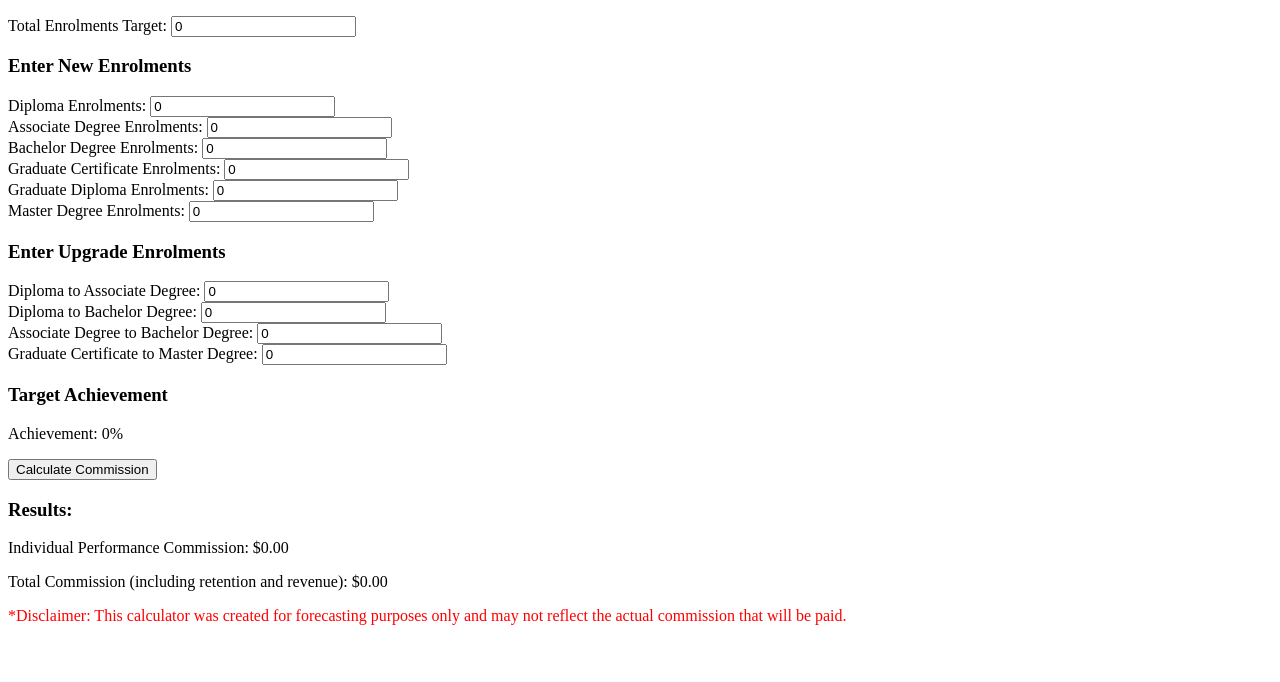
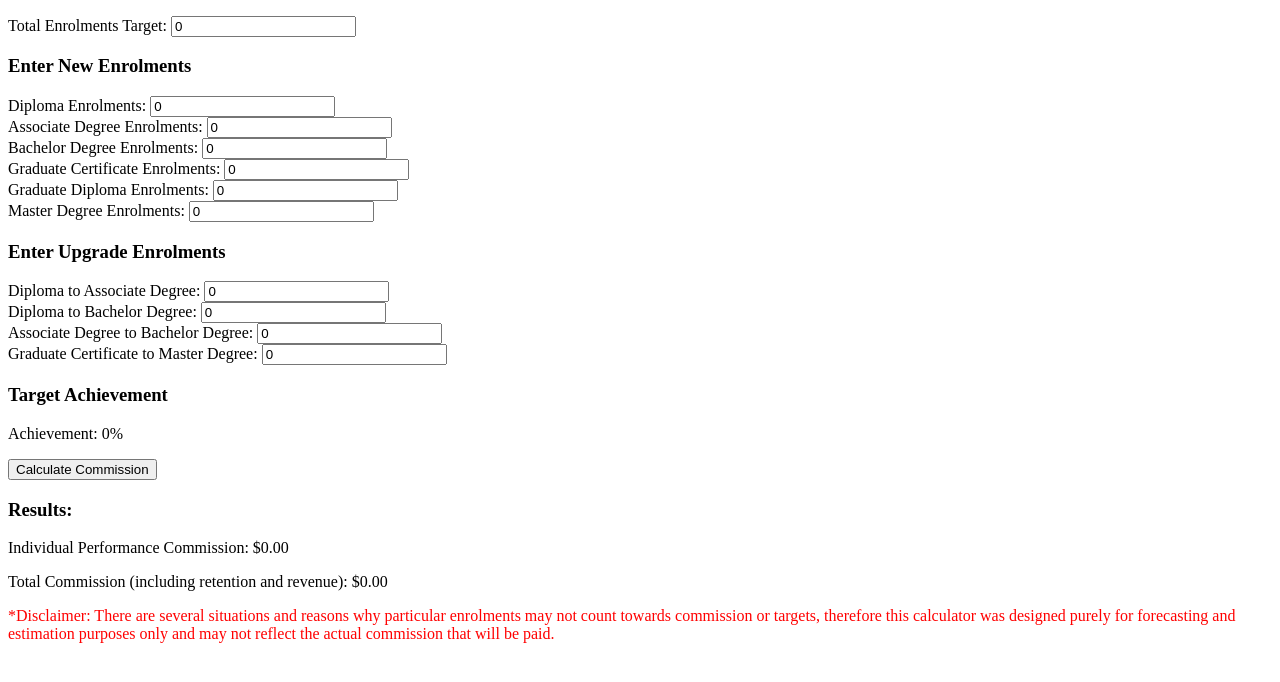
Before and after one commit to alastairgab/ccalc, a plain HTML site: page index.html in a window 1280 px wide. Shown: the part 92-774 px from the top of the page. Drawn offline with Linux system fonts and the light colour scheme.

Commit message:
Update index.html

```diff
--- a/index.html
+++ b/index.html
@@ -65,7 +65,7 @@
     <p id="individualPerformance">Individual Performance Commission: $0.00</p>
     <p id="totalCommission">Total Commission (including retention and revenue): $0.00</p>
 
-    <p style="color: red;">*Disclaimer: This calculator was created for forecasting purposes only and may not reflect the actual commission that will be paid.</p>
+    <p style="color: red;">*Disclaimer: There are several situations and reasons why particular enrolments may not count towards commission or targets, therefore this calculator was designed purely for forecasting and estimation purposes only and may not reflect the actual commission that will be paid.</p>
 
     <script>
         function updateAchievementPercentage() {
```
